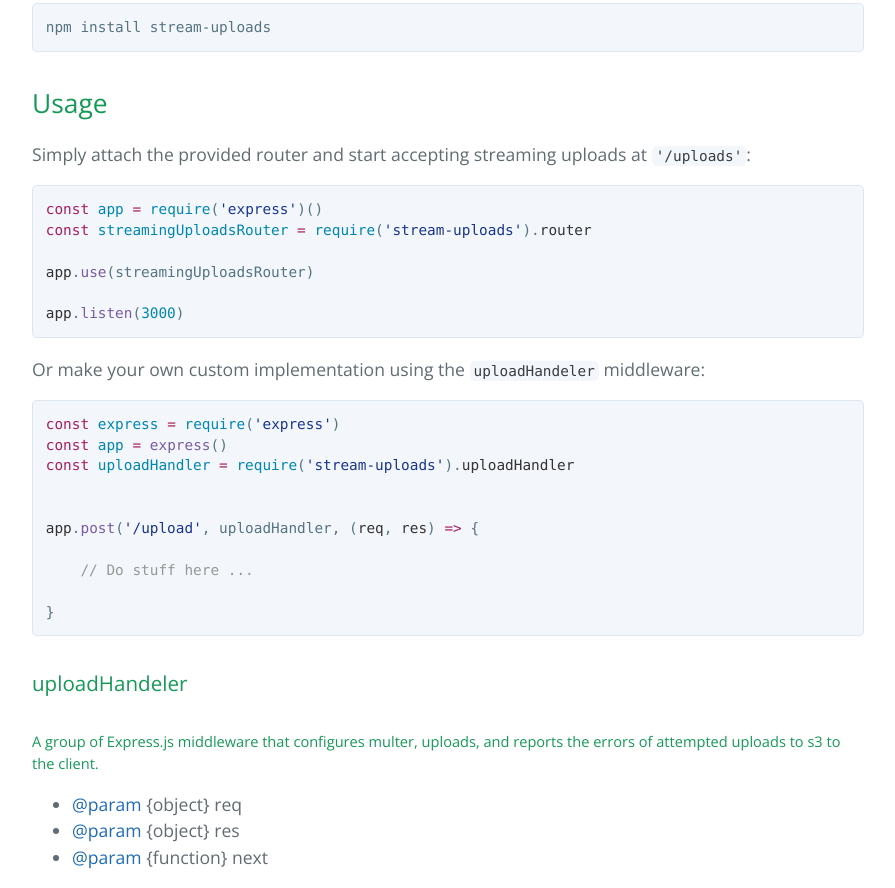
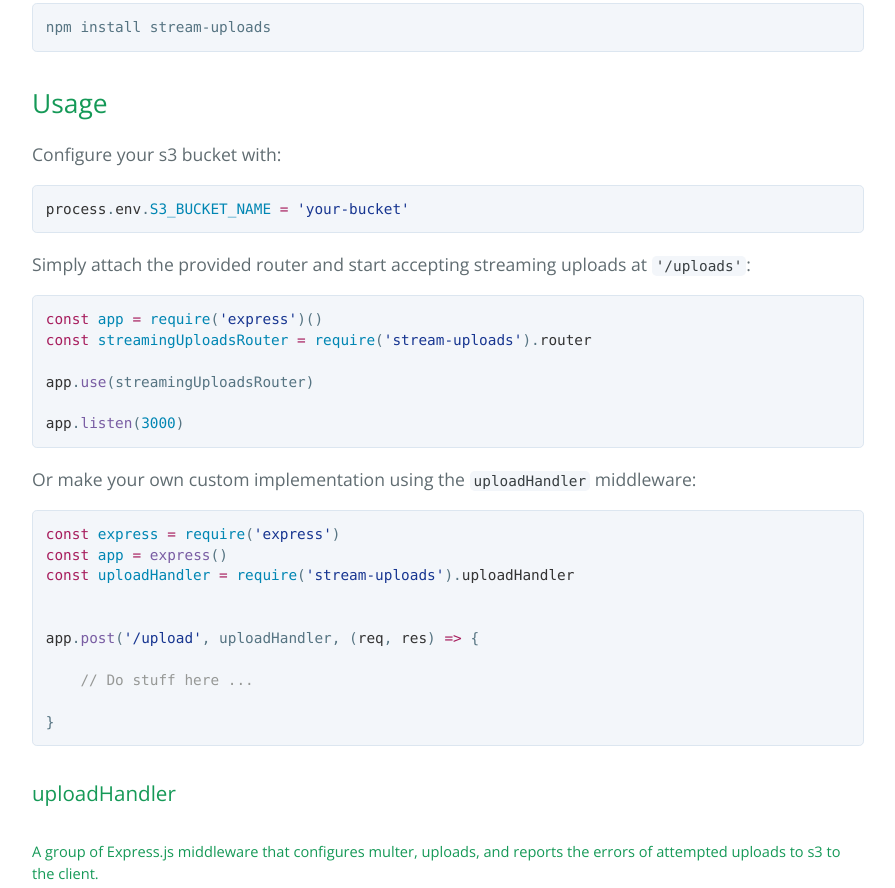
Before and after one commit to agconti/stream-uploads, a plain HTML site: page index.html in a window 1280 px wide. Shown: the part 946-1834 px from the top of the page, without its empty margins (192-1087 px from the left). Drawn offline with nearby package versions, Linux system fonts and the light colour scheme.

```diff
--- a/index.html
+++ b/index.html
@@ -35,6 +35,10 @@
 <h2>
 <a id="usage" class="anchor" href="#usage" aria-hidden="true"><span aria-hidden="true" class="octicon octicon-link"></span></a>Usage</h2>
 
+<p>Configure your s3 bucket with:</p>
+
+<div class="highlight highlight-source-js"><pre><span class="pl-smi">process</span>.<span class="pl-smi">env</span>.<span class="pl-c1">S3_BUCKET_NAME</span> <span class="pl-k">=</span> <span class="pl-s"><span class="pl-pds">'</span>your-bucket<span class="pl-pds">'</span></span></pre></div>
+
 <p>Simply attach the provided router and start accepting streaming uploads at <code>'/uploads'</code>:</p>
 
 <div class="highlight highlight-source-js"><pre><span class="pl-k">const</span> <span class="pl-c1">app</span> <span class="pl-k">=</span> <span class="pl-c1">require</span>(<span class="pl-s"><span class="pl-pds">'</span>express<span class="pl-pds">'</span></span>)()
@@ -44,7 +48,7 @@
 
 <span class="pl-smi">app</span>.<span class="pl-en">listen</span>(<span class="pl-c1">3000</span>)</pre></div>
 
-<p>Or make your own custom implementation using the <code>uploadHandeler</code> middleware:</p>
+<p>Or make your own custom implementation using the <code>uploadHandler</code> middleware:</p>
 
 <div class="highlight highlight-source-js"><pre><span class="pl-k">const</span> <span class="pl-c1">express</span> <span class="pl-k">=</span> <span class="pl-c1">require</span>(<span class="pl-s"><span class="pl-pds">'</span>express<span class="pl-pds">'</span></span>)
 <span class="pl-k">const</span> <span class="pl-c1">app</span> <span class="pl-k">=</span> <span class="pl-en">express</span>()
@@ -58,7 +62,7 @@
 }</pre></div>
 
 <h3>
-<a id="uploadhandeler" class="anchor" href="#uploadhandeler" aria-hidden="true"><span aria-hidden="true" class="octicon octicon-link"></span></a>uploadHandeler</h3>
+<a id="uploadhandler" class="anchor" href="#uploadhandler" aria-hidden="true"><span aria-hidden="true" class="octicon octicon-link"></span></a>uploadHandler</h3>
 
 <h5>
 <a id="a-group-of-expressjs-middleware-that-configures-multer-uploads-and-reports-the-errors-of-attempted-uploads-to-s3-to-the-client" class="anchor" href="#a-group-of-expressjs-middleware-that-configures-multer-uploads-and-reports-the-errors-of-attempted-uploads-to-s3-to-the-client" aria-hidden="true"><span aria-hidden="true" class="octicon octicon-link"></span></a>A group of Express.js middleware that configures multer, uploads, and reports the errors of attempted uploads to s3 to the client.</h5>
```
Also changed, not shown: params.json (+1 -1 lines).
